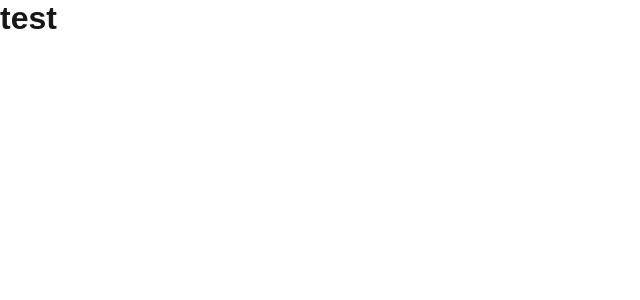
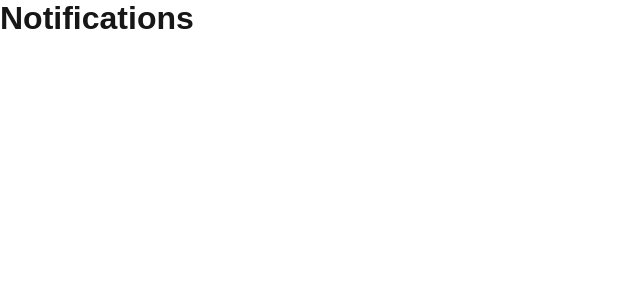
Before and after one commit to Sterling-Gore/COSC4353, a Next.js app in the folder ftgoo/: page /notifications in a window 1280 px wide. Shown: the top 300 px of the page, without its empty margins (0-640 px from the left). Built offline with nearby package versions, Linux system fonts and the light colour scheme.

Commit message:
testing!

```diff
--- a/ftgoo/pages/notifications/index.js
+++ b/ftgoo/pages/notifications/index.js
@@ -1,3 +1,3 @@
 export default function notifications(){
-    return <h1> test </h1>;
+    return <h1> Notifications </h1>;
 }
```
